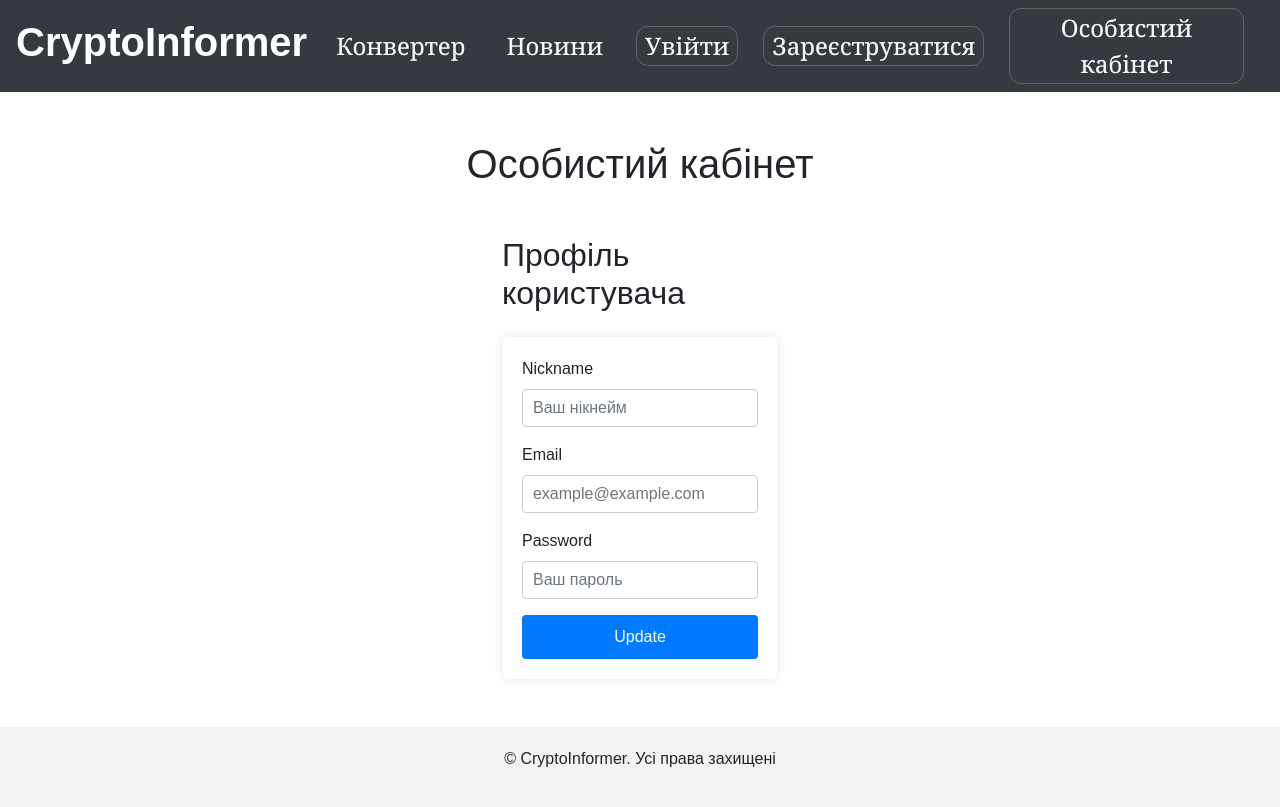
After one commit to Fordexss/second_team_project_flask, a Flask app: template app/templates/profile.html in a window 1280 px wide. The commit adds this page. Run offline with Flask 3, Linux system fonts and the light colour scheme; the template is opened without the code that fills it: values that come from a table or form of the project are taken from there, others are empty; some libraries are stand-ins or nearby versions.

Commit message:
added cookie, user setting functions

```diff
--- a/app/helpers.py
+++ b/app/helpers.py
@@ -94,6 +94,14 @@ class LoginForm(flask_wtf.FlaskForm):
     submit = wtforms.SubmitField('Submit')
 
 
+class UpdateProfileForm(flask_wtf.FlaskForm):
+    nickname = wtforms.StringField('Nickname', validators=[DataRequired()], render_kw={"placeholder": "Ваш нікнейм"})
+    email = wtforms.StringField('Email', validators=[DataRequired(), Email()],
+                                render_kw={"placeholder": "example@example.com"})
+    password = wtforms.PasswordField('Password', validators=[Length(min=8)], render_kw={"placeholder": "Ваш пароль"})
+    submit = wtforms.SubmitField("Update")
+
+
 class ConverterForm(flask_wtf.FlaskForm):
     from_crypto = wtforms.SelectField('From crypto')
     to_crypto = wtforms.SelectField('To crypto')
--- a/app/routes.py
+++ b/app/routes.py
@@ -1,13 +1,13 @@
-from flask import Flask, render_template, redirect, url_for, flash, request
-
+from flask import Flask, render_template, redirect, url_for, flash, request, make_response
+from datetime import timedelta
 from db.db import User, Session
 from helpers import get_crypto_data, get_crypto_news, get_crypto_price, get_top_crypto, custom_enumerate, ConverterForm, \
-    RegistrationForm, LoginForm
+    RegistrationForm, LoginForm, UpdateProfileForm
 
 app = Flask(__name__)
 session = Session()
 
-app.config['SECRET_KEY'] = '2u'
+app.config['SECRET_KEY'] = 'CryptoInformer'
 
 
 # Основний функціонал
@@ -54,13 +54,19 @@ def login():
 
         user = session.query(User).filter_by(email=email).first()
         if user:
+            if request.cookies.get('user_id') == str(user.id):
+                flash('Ви вже увійшли в обліковий запис. Будь ласка, вийдіть перед спробою знову увійти.', 'info')
+                return render_template('login.html', form=form)
             if user.password == password:
                 flash('Ви успішно увійшли в обліковий запис', 'success')
-                return redirect(url_for('index'))
+                response = make_response(redirect(url_for('index')))
+                cookie_max_age = timedelta(days=3).total_seconds()
+                response.set_cookie('user_id', str(user.id), max_age=cookie_max_age)
+                return response
             else:
-                flash('Неправильный пароль или электронная пошта', 'error')
+                flash('Неправильний пароль або електронна пошта', 'error')
         else:
-            flash('Неправильный пароль или электронная почта.', 'error')
+            flash('Неправильний пароль або електронна пошта', 'error')
 
     return render_template('login.html', form=form)
 
@@ -91,6 +97,46 @@ def registration():
 
     form = RegistrationForm()
     return render_template('registration.html', form=form)
+
+
+@app.route('/profile', methods=['GET', 'POST'])
+def profile():
+    form = UpdateProfileForm()
+    user_id = request.cookies.get('user_id')
+    if user_id:
+        user = session.query(User).filter_by(id=user_id).first()
+        if user:
+            if form.validate_on_submit():
+                user.nickname = form.nickname.data
+                user.email = form.email.data
+                if form.password.data:
+                    user.password = form.password.data
+                session.commit()
+                flash('Профіль успішно оновлено', 'success')
+                return redirect(url_for('profile'))
+            form.nickname.data = user.nickname
+            form.email.data = user.email
+            return render_template('profile.html', form=form)
+    flash('Будь ласка, увійдіть у свій аккаунт', 'error')
+    return redirect(url_for('login'))
+
+
+@app.route('/update_profile', methods=['POST'])
+def update_profile():
+    form = UpdateProfileForm(request.form)
+    user_id = request.cookies.get('user_id')
+    if user_id:
+        user = session.query(User).filter_by(id=user_id).first()
+        if user and form.validate():
+            user.nickname = form.nickname.data
+            user.email = form.email.data
+            if form.password.data:
+                user.password = form.password.data
+            session.commit()
+            flash('Профіль успішно оновлено', 'success')
+            return redirect(url_for('profile'))
+    flash('Щось пішло не так, спробуйте ще раз', 'error')
+    return redirect(url_for('profile'))
 
 
 @app.route('/converter/', methods=['GET', 'POST'])
--- a/app/static/css/main.css
+++ b/app/static/css/main.css
@@ -23,27 +23,20 @@ nav ul {
     list-style-type: none;
     margin: 0;
     padding: 0;
+    display: flex;
+    align-items: center;
 }
 
 nav ul li {
-    display: inline;
     margin-right: 20px;
 }
 
-nav ul li a {
-    color: #fff;
-    text-decoration: none;
+nav ul.navbar-nav.mr-auto {
+    margin-right: auto;
 }
 
-.main-content {
-    padding: 20px 0;
-}
-
-footer {
-    background-color: #cecece;
-    padding: 20px 0;
-    text-align: center;
-    margin-top: 0;
+nav ul.navbar-nav.ml-auto {
+    margin-left: auto;
 }
 
 a.button {
@@ -58,23 +51,37 @@ a.button {
     color: rgb(70, 70, 70);
     background-clip: text;
     font-family: Georgia;
-    margin-left: 30%;
-    width: 120%;
     border-radius: 12px;
+    margin-left: 5px;
+}
+
+nav ul.navbar-nav.mr-auto > li:nth-child(n+3) {
+    margin-left: 20px;
+}
+
+.main-content {
+    padding: 20px 0;
+}
+
+footer {
+    background-color: #cecece;
+    padding: 20px 0;
+    text-align: center;
+    margin-top: 0;
 }
 
 table {
     border-collapse: collapse;
-  }
+}
 
-  th, td {
+th, td {
     border: 0.5px solid #b9b9b9;
     padding: 8px;
-  }
+}
 
-  th {
+th {
     text-align: left;
-  }
+}
 
 form {
     background-color: #fff;
@@ -82,6 +89,7 @@ form {
     border-radius: 8px;
     box-shadow: 0 0 10px rgba(0, 0, 0, 0.1);
 }
+
 input[type="text"],
 input[type="password"] {
     width: 100%;
@@ -91,6 +99,7 @@ input[type="password"] {
     border-radius: 4px;
     box-sizing: border-box;
 }
+
 input[type="submit"] {
     width: 100%;
     padding: 10px;
@@ -100,6 +109,7 @@ input[type="submit"] {
     border-radius: 4px;
     cursor: pointer;
 }
+
 input[type="submit"]:hover {
     background-color: #0056b3;
 }
@@ -122,9 +132,8 @@ input[type="submit"]:hover {
     transition: all ease 1s;
 }
 
-
 .card {
-    margin: 30px, 30px, 30px, 30px;
+    margin: 30px 30px 30px 30px;
 }
 
 .block-converted {
@@ -135,3 +144,7 @@ input[type="submit"]:hover {
     font-size: 2em;
     width: 600px;
 }
+
+.navbar-brand + .navbar-nav > .nav-item {
+    margin-left: 20px;
+}
--- a/app/static/js/closing_alert.js
+++ /dev/null
@@ -1,6 +0,0 @@
-var closeBtn = document.querySelector('#success-alert .close');
-
-closeBtn.addEventListener('click', function() {
-    var alert = document.querySelector('#success-alert');
-    alert.style.display = 'none';
-});
--- a/app/templates/index.html
+++ b/app/templates/index.html
@@ -1,35 +1,36 @@
 <!DOCTYPE html>
-<html lang="en">
+<html lang="uk">
 <head>
     <meta charset="UTF-8">
     <meta name="viewport" content="width=device-width, initial-scale=1.0">
-    <title>2u</title>
+    <title>CryptoInformer</title>
     <link rel="stylesheet" href="https://maxcdn.bootstrapcdn.com/bootstrap/4.5.2/css/bootstrap.min.css">
     <link rel="stylesheet" href="..\static\css\main.css">
 </head>
 <body>
 <nav class="navbar navbar-expand-lg navbar-dark bg-dark">
-    <a class="navbar-brand" href="{{ url_for('index')}}" style="margin-left: 20px;"><h1><strong>2u</strong></h1></a>
-    <button class="navbar-toggler" type="button" data-toggle="collapse" data-target="#navbarNav"
-            aria-controls="navbarNav" aria-expanded="false" aria-label="Toggle navigation">
-        <span class="navbar-toggler-icon"></span>
-    </button>
+    <a class="navbar-brand" href="{{ url_for('index')}}">
+        <h1><strong>CryptoInformer</strong></h1>
+    </a>
     <div class="collapse navbar-collapse" id="navbarNav">
-        <ul class="navbar-nav mr-auto">
+        <ul class="navbar-nav ml-auto">
             <li class="nav-item">
                 <a class="nav-link button" style="border: none;" href="{{ url_for('converter') }}">Конвертер</a>
             </li>
             <li class="nav-item">
                 <a class="nav-link button" style="border: none;" href="{{ url_for('crypto_news') }}">Новини</a>
             </li>
-            {%block nav%}
-            <li class="nav-item" style="margin-left: 120%;">
+            {% block nav %}
+            <li class="nav-item">
                 <a class="nav-link button" href="{{ url_for('login') }}">Увійти</a>
             </li>
             <li class="nav-item">
                 <a class="nav-link button" href="{{ url_for('registration') }}">Зареєструватися</a>
             </li>
-            {%endblock nav%}
+            <li class="nav-item">
+                <a class="nav-link button" href="{{ url_for('profile') }}">Особистий кабінет</a>
+            </li>
+            {% endblock %}
         </ul>
     </div>
 </nav>
@@ -93,8 +94,6 @@
                     <span style="color: green;">▲</span>{{ "%.3f"|format(crypto.quote.USD.percent_change_7d) }}%
                     {% endif %}
                 </td>
-
-
                 <td>${{ "%.3f"|format(crypto.quote.USD.market_cap) }}</td>
             </tr>
             {% endfor %}
@@ -105,9 +104,10 @@
 </div>
 <footer class="container-fluid" style="background-color: #f2f2f2; padding: 20px 0; text-align: center;">
     <div class="footer-meta">
-        <p>© 2u. Усі права захищені</p>
+        <p>© CryptoInformer. Усі права захищені</p>
     </div>
 </footer>
-<script src="..\static\js\closing_alert.js"></script>
+<script src="https://code.jquery.com/jquery-3.5.1.slim.min.js"></script>
+<script src="https://cdn.jsdelivr.net/npm/bootstrap@4.5.2/dist/js/bootstrap.bundle.min.js"></script>
 </body>
 </html>
--- a/app/templates/login.html
+++ b/app/templates/login.html
@@ -20,6 +20,10 @@
     <div class="alert alert-danger">
         {{ message }}
     </div>
+    {% elif category == 'info' %} {# Блок для кукі, повідомляти користувача коли він залогінився #}
+    <div class="alert alert-info">
+        {{ message }}
+    </div>
     {% endif %}
     {% endfor %}
     {% endif %}
--- /dev/null
+++ b/app/templates/profile.html
@@ -0,0 +1,50 @@
+{% extends 'index.html' %}
+
+{% block content %}
+    <div class="container mt-5">
+        <h1 class="text-center">Особистий кабінет</h1>
+        {% with messages = get_flashed_messages(with_categories=true) %}
+            {% if messages %}
+                <div class="row justify-content-center mt-3">
+                    <div class="col-md-6">
+                        {% for category, message in messages %}
+                            <div class="alert alert-{{ category }} alert-dismissible fade show" role="alert">
+                                {{ message }}
+                                <button type="button" class="close" data-dismiss="alert" aria-label="Close">
+                                    <span aria-hidden="true">&times;</span>
+                                </button>
+                            </div>
+                        {% endfor %}
+                    </div>
+                </div>
+            {% endif %}
+        {% endwith %}
+        <div class="row justify-content-center mt-5">
+            <div class="col-md-6">
+                <h2 class="mb-4">Профіль користувача</h2>
+                <form method="POST" action="{{ url_for('update_profile') }}">
+                    {{ form.hidden_tag() }}
+                    <div class="form-group">
+                        {{ form.nickname.label(class="form-label") }}
+                        {{ form.nickname(class="form-control") }}
+                    </div>
+                    <div class="form-group">
+                        {{ form.email.label(class="form-label") }}
+                        {{ form.email(class="form-control") }}
+                    </div>
+                    <div class="form-group">
+                        {{ form.password.label(class="form-label") }}
+                        {{ form.password(class="form-control") }}
+                    </div>
+                    {{ form.submit(class="btn btn-primary") }}
+                </form>
+            </div>
+        </div>
+        <div class="row justify-content-center mt-5">
+            <div class="col-md-6">
+            </div>
+        </div>
+    </div>
+<script src="https://code.jquery.com/jquery-3.5.1.slim.min.js"></script>
+<script src="https://cdn.jsdelivr.net/npm/bootstrap@4.5.2/dist/js/bootstrap.bundle.min.js"></script>
+{% endblock %}
```
Also changed, not shown: app/templates/converted.html (+7 -7 lines), app/templates/news.html (+4 -3 lines), 1 other file. Lines whose indentation alone changed are shown as unchanged.
